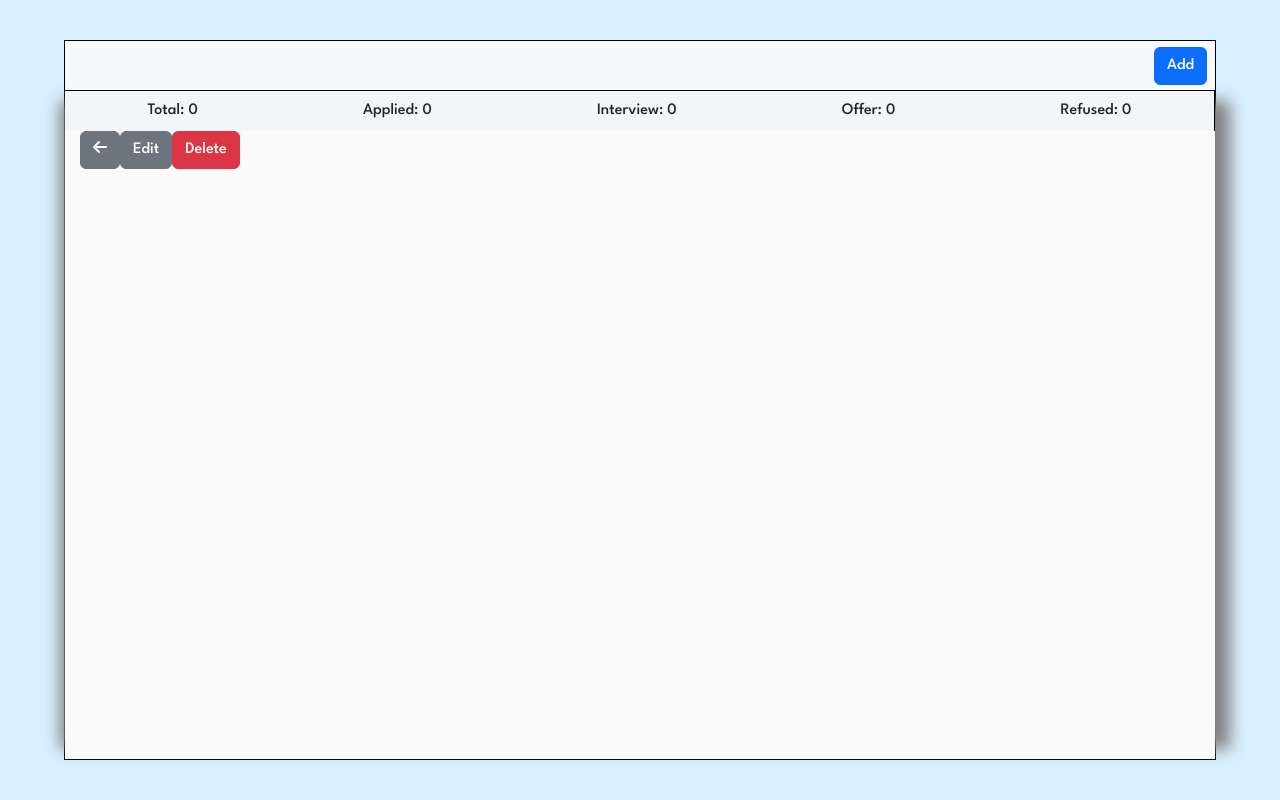
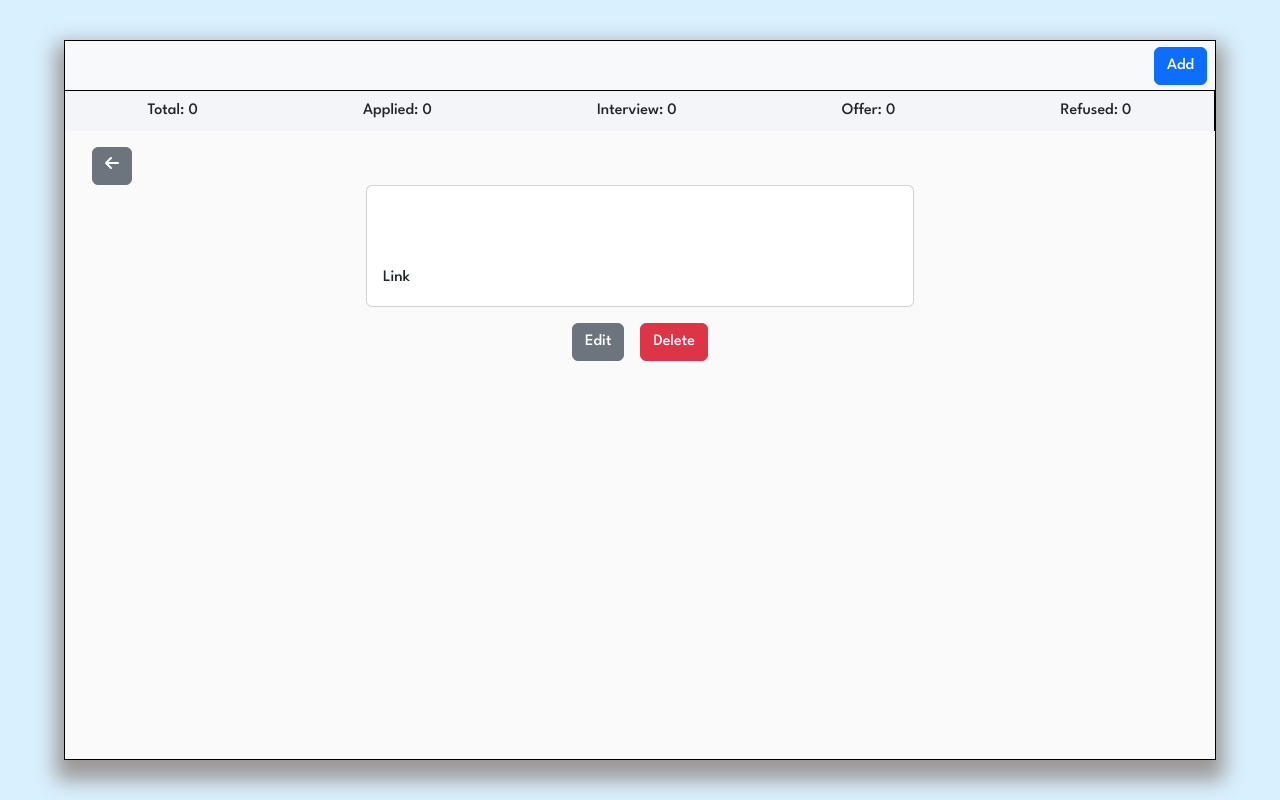
Before and after one commit to giuseppevignanello/job-counter, a React (Vite) app in the folder front-end/: page /job_detail/1 in a window 1280 px wide. Built offline with nearby package versions, Linux system fonts and the light colour scheme; no server answers.

Commit message:
add style on the jobDetails page

```diff
--- a/front-end/src/index.css
+++ b/front-end/src/index.css
@@ -42,6 +42,7 @@ body {
     bottom: 5%;
     height: 90vh;
     border: 1px solid black;
+    box-shadow: 0px 12px 19px 8px #9c9898;
 }
 
 .appHeader {
@@ -56,7 +57,6 @@ body {
 
 .main_section {
     height: calc(100% - 90px);
-    box-shadow: 5px 20px 15px 10px gray;
 }
 
 .sidebar {
--- a/front-end/src/pages/JobDetail.tsx
+++ b/front-end/src/pages/JobDetail.tsx
@@ -11,6 +11,8 @@ interface Job {
     title: string;
     company: string;
     descriprion: string;
+    url: string;
+    location: string;
 }
 
 const JobDetail = () => {
@@ -46,21 +48,38 @@ const JobDetail = () => {
     }, [apiUrl]);
 
     return (
-        <div>
+        <div className="container">
             <Link to={`/`}>
-                <button type="button" className="btn btn-secondary">
+                <button type="button" className="btn btn-secondary mt-3">
                     <FontAwesomeIcon icon={faArrowLeft} />
                 </button>
             </Link>
-            {job.title}
+            <div className="card w-50 m-auto p-3">
+                <h3>{job.title}</h3>
+                <p>{job.company}</p>
+                <p>
+                    {job.description} <br />
+                    {job.location}
+                </p>
+
+                <a href={job.url} target="_blank">
+                    Link
+                </a>
+            </div>
+            <div className="buttons d-flex gap-3 justify-content-center mt-3">
                 <Link to={`/edit/${id}`}>
                     <button type="button" className="btn btn-secondary">
                         Edit
                     </button>
                 </Link>
-            <button type="button" className="btn btn-danger" onClick={destroy}>
+                <button
+                    type="button"
+                    className="btn btn-danger"
+                    onClick={destroy}
+                >
                     Delete
                 </button>
+            </div>
         </div>
     );
 };
```
Lines whose indentation alone changed are shown as unchanged.
